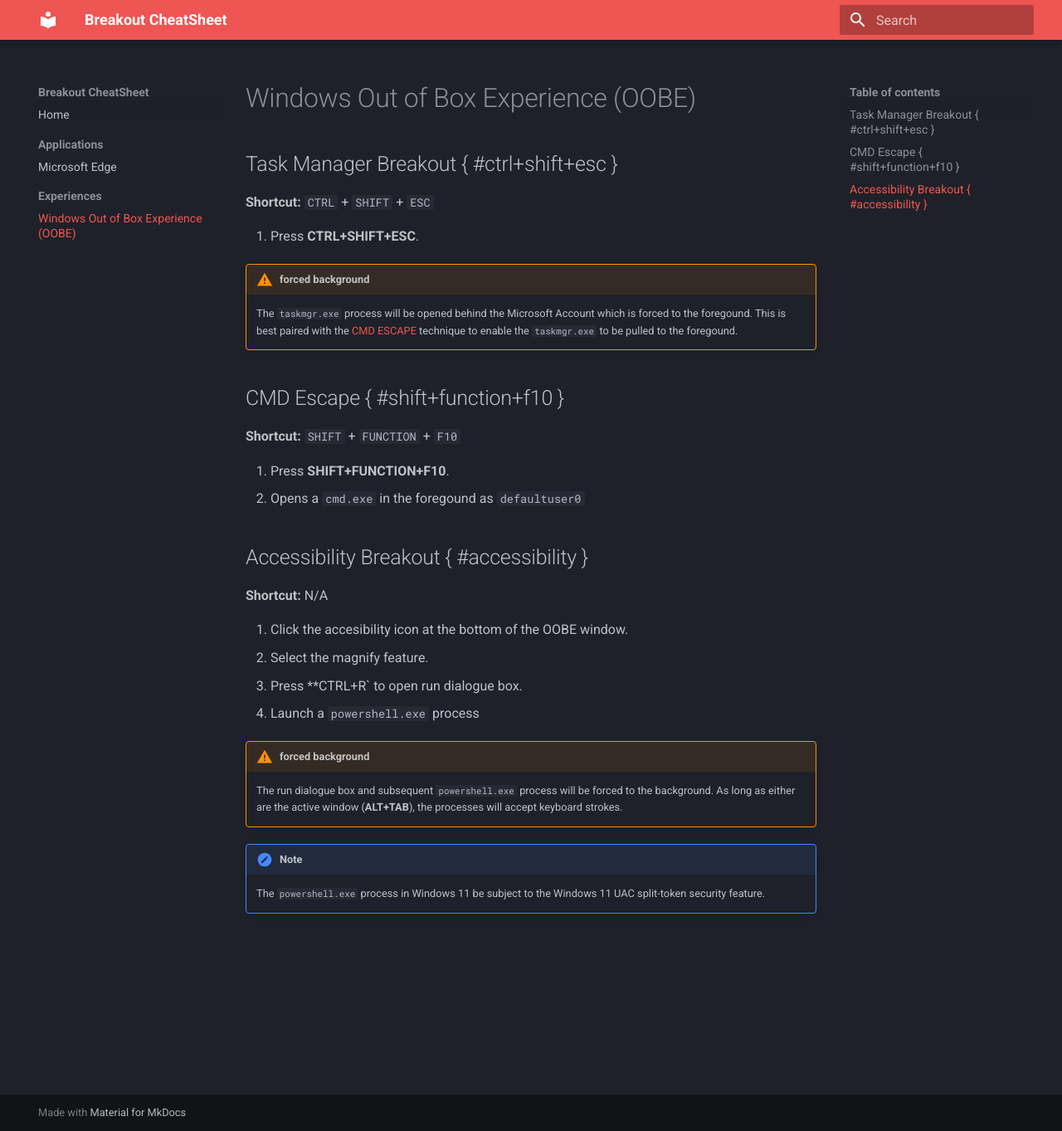
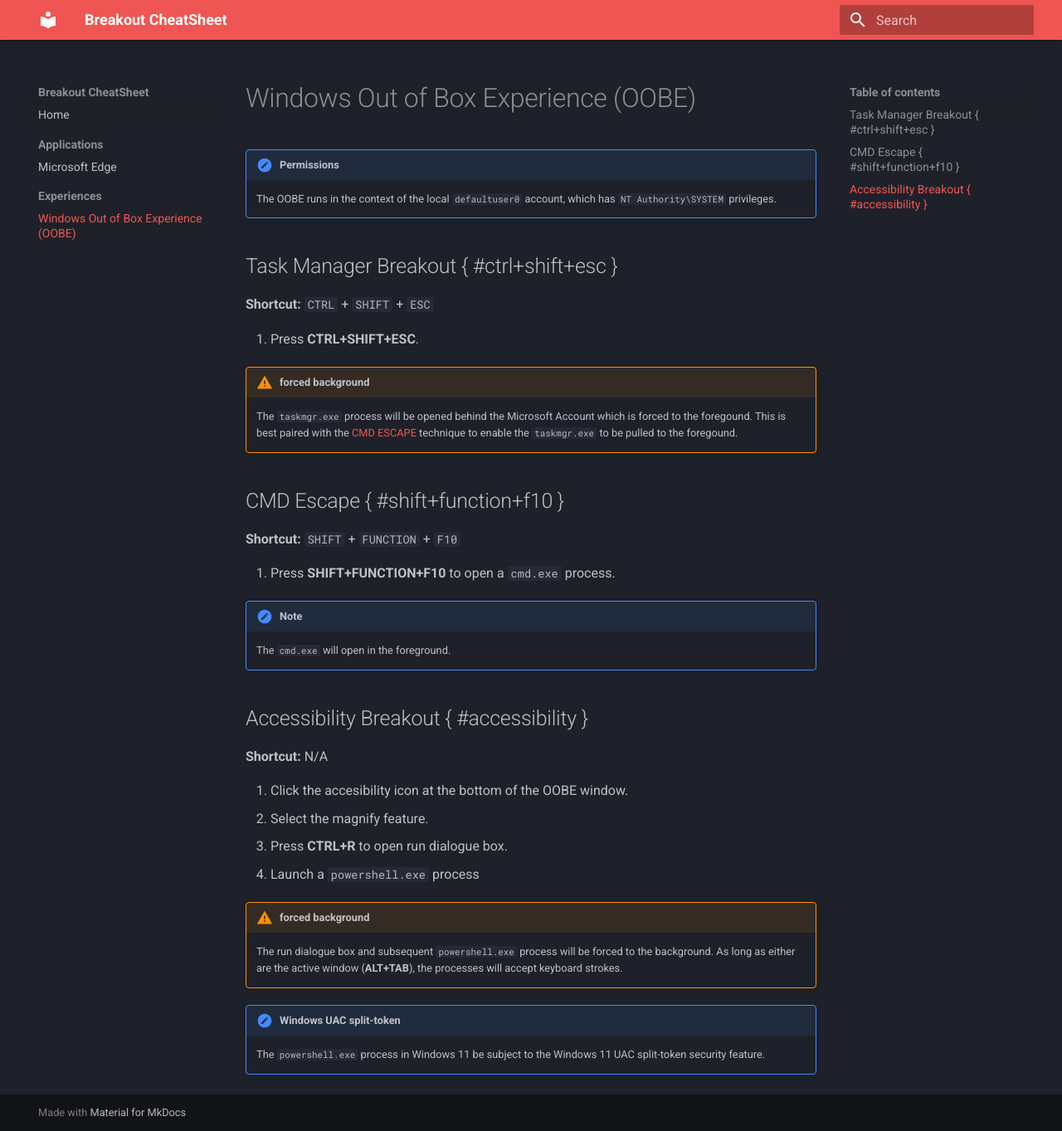
Before and after one commit to InfamousSYN/breakout-knowledgebase, an MkDocs documentation site: the page built from docs/experiences/oobe.md, in a window 1280 px wide and 1363 px high. Shown: the whole window at 83% size. Built offline with MkDocs 1.6.1 and Material for MkDocs 9.7.7, drawn with Linux system fonts in a browser that asks for light colours.

Commit message:
updating OOBE KB

```diff
--- a/docs/experiences/oobe.md
+++ b/docs/experiences/oobe.md
@@ -1,4 +1,7 @@
 # Windows Out of Box Experience (OOBE)
+
+!!! note "Permissions"
+    The OOBE runs in the context of the local `defaultuser0` account, which has `NT Authority\SYSTEM` privileges.
 
 ## Task Manager Breakout { #ctrl+shift+esc }
 **Shortcut:** `CTRL` + `SHIFT` + `ESC`
@@ -11,19 +14,21 @@
 ## CMD Escape { #shift+function+f10 }
 **Shortcut:** `SHIFT` + `FUNCTION` + `F10`
 
-1. Press **SHIFT+FUNCTION+F10**.
-2. Opens a `cmd.exe` in the foregound as `defaultuser0`
+1. Press **SHIFT+FUNCTION+F10** to open a `cmd.exe` process.
+
+!!! note "Note"
+    The `cmd.exe` will open in the foreground.
 
 ## Accessibility Breakout { #accessibility }
 **Shortcut:** N/A
 
 1. Click the accesibility icon at the bottom of the OOBE window.
 2. Select the magnify feature.
-3. Press **CTRL+R` to open run dialogue box.
+3. Press **CTRL+R** to open run dialogue box.
 4. Launch a `powershell.exe` process
 
 !!! note warning "forced background"
     The run dialogue box and subsequent `powershell.exe` process will be forced to the background. As long as either are the active window (**ALT+TAB**), the processes will accept keyboard strokes.
 
-!!! note "Note"
+!!! note "Windows UAC split-token"
     The `powershell.exe` process in Windows 11 be subject to the Windows 11 UAC split-token security feature.
```
